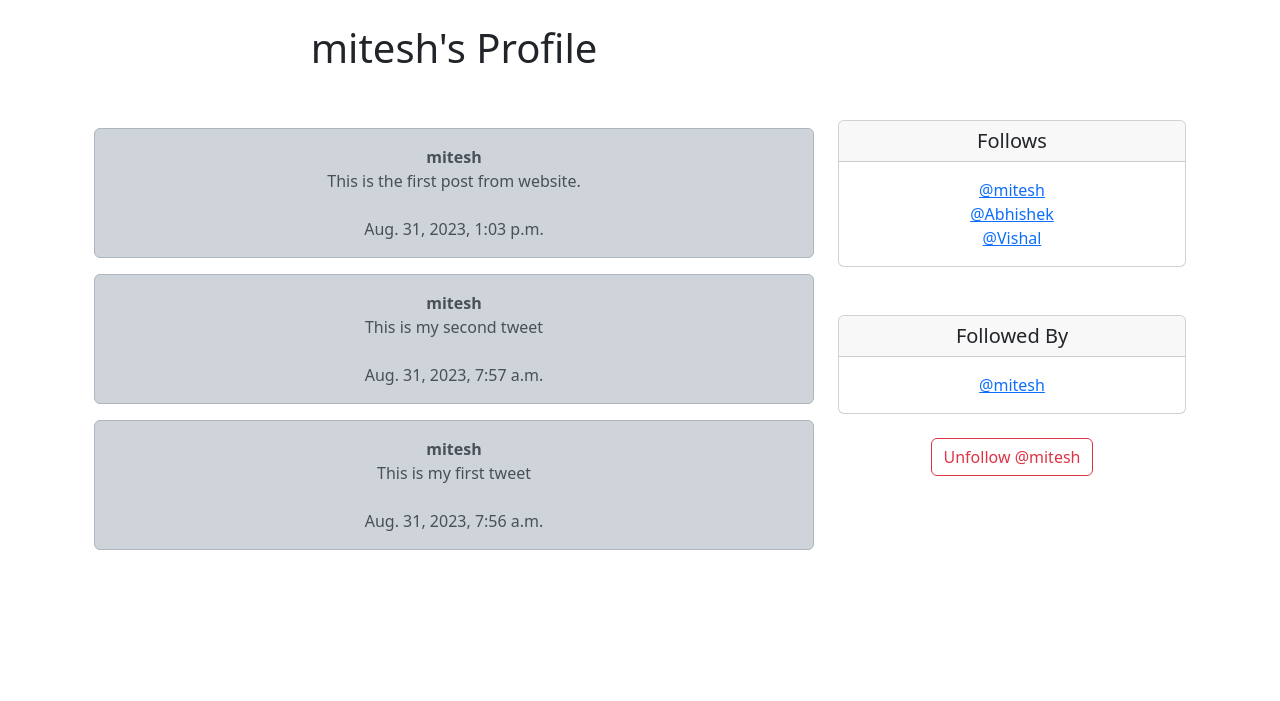
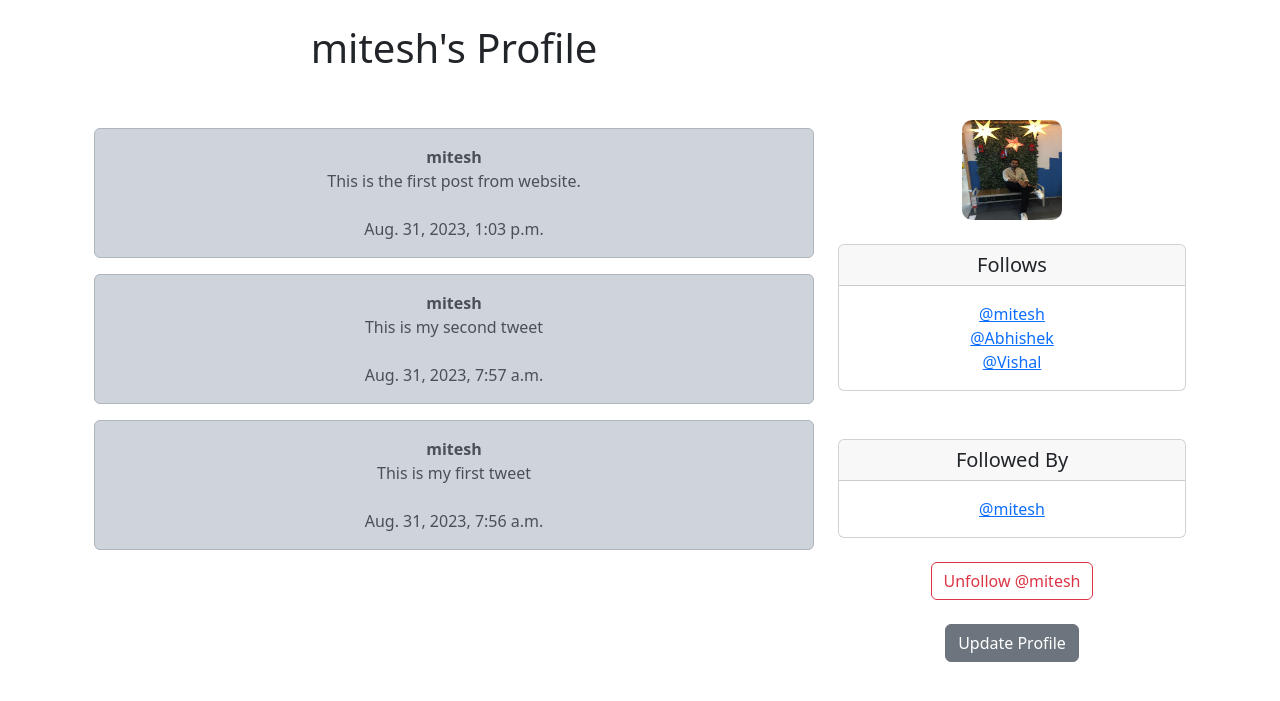
Before and after one commit to miteshtiwary123/twitter_clone, a Django app: page /profile/1 in a window 1280 px wide. Shown: the part 56-757 px from the top of the page. Run offline with Django 4.2, Linux system fonts and the light colour scheme; a user stored in the database is signed in; data comes from the database, SQL or seed files in the repository; both versions use the stored data as it was after the commit.

Commit message:
Update form created and profile image updated from backend

```diff
--- a/base/settings.py
+++ b/base/settings.py
@@ -1,4 +1,5 @@
 from pathlib import Path
+import os
 
 # Build paths inside the project like this: BASE_DIR / 'subdir'.
 BASE_DIR = Path(__file__).resolve().parent.parent
@@ -106,6 +107,10 @@ USE_TZ = True
 
 STATIC_URL = 'static/'
 
+MEDIA_URL = 'media/'
+
+MEDIA_ROOT = os.path.join(BASE_DIR, 'media')
+
 # Default primary key field type
 # https://docs.djangoproject.com/en/4.0/ref/settings/#default-auto-field
 
--- a/base/urls.py
+++ b/base/urls.py
@@ -1,7 +1,9 @@
 from django.contrib import admin
 from django.urls import path, include
+from django.conf import settings
+from django.conf.urls.static import static
 
 urlpatterns = [
     path('admin/', admin.site.urls),
     path('', include('twitter.urls')),
-]
+] + static(settings.MEDIA_URL, document_root=settings.MEDIA_ROOT)
--- a/twitter/models.py
+++ b/twitter/models.py
@@ -21,6 +21,7 @@ class Profile(models.Model):
     user = models.OneToOneField(User, on_delete=models.CASCADE)
     follows = models.ManyToManyField("self", related_name="followed_by", symmetrical=False, blank=True)
     date_modified = models.DateTimeField(User, auto_now=True)
+    profile_image = models.ImageField(null=True, blank=True, upload_to='images/')
 
     def __str__(self) -> str:
         return self.user.username
--- a/twitter/templates/profile.html
+++ b/twitter/templates/profile.html
@@ -19,6 +19,10 @@
             </div>
             <div class="col-4">
               <br/><br/><br/><br/>
+              {% if profile.profile_image %}
+                <img src='{{profile.profile_image.url}}' style="width:100px; height:100px; border-radius: 10%;">
+                <br/><br/>
+              {% endif %}
               <div class="card">
                 <h5 class="card-header">Follows</h5>
                 <div class="card-body">
@@ -53,7 +57,10 @@
                   Follow @{{profile.user.username|lower}}
                 </button>
                 {% endif %}
-              </form>
+              </form><br/>
+              {% if request.user.id == profile.user.id %}
+                <a href="{% url 'update_user' %}" class="btn btn-secondary">Update Profile</a>
+              {% endif %}
             </div>
         </div>
     </div>
--- a/twitter/urls.py
+++ b/twitter/urls.py
@@ -8,4 +8,5 @@ urlpatterns = [
     path('login/', views.login_user, name='login'),
     path('logout', views.logout_user, name='logout'),
     path('register/', views.register_user, name='register'),
+    path('update_user/', views.update_user, name='update_user'),
 ]
--- a/twitter/views.py
+++ b/twitter/views.py
@@ -1,10 +1,11 @@
 from django.shortcuts import render, redirect
 from django.contrib import messages
 from .models import Profile, Tweet
-from .forms import TweetForm, SignUpform
+from .forms import TweetForm, SignUpform, UserProfileForm
 from django.contrib.auth import authenticate, login, logout
 from django.contrib.auth.forms import UserCreationForm
 from django import forms
+from django.contrib.auth.models import User
 
 def home(request):
     if request.user.is_authenticated:
@@ -92,3 +93,18 @@ def register_user(request):
             return redirect('home')
 
     return render(request, 'register.html', {"form":form})
+
+
+def update_user(request):
+    if request.user.is_authenticated:
+        current_user = User.objects.get(id=request.user.id)
+        form = UserProfileForm(request.POST or None, instance=current_user)
+        if form.is_valid():
+            form.save()
+            login(request, current_user)
+            messages.success(request, ("Your profile is updated successfully."))
+            return redirect('home')
+        return render(request, 'update_user.html', {"form":form})
+    else:
+        messages.success(request, ("You must be logged in to see this page."))
+        return redirect('home')
```
Also changed, not shown: twitter/forms.py (+11 -0 lines), twitter/templates/update_user.html (added, +15 -0 lines), db.sqlite3, media/images/img_3323.JPG (added), twitter/migrations/0004_profile_profile_image.py (added).
